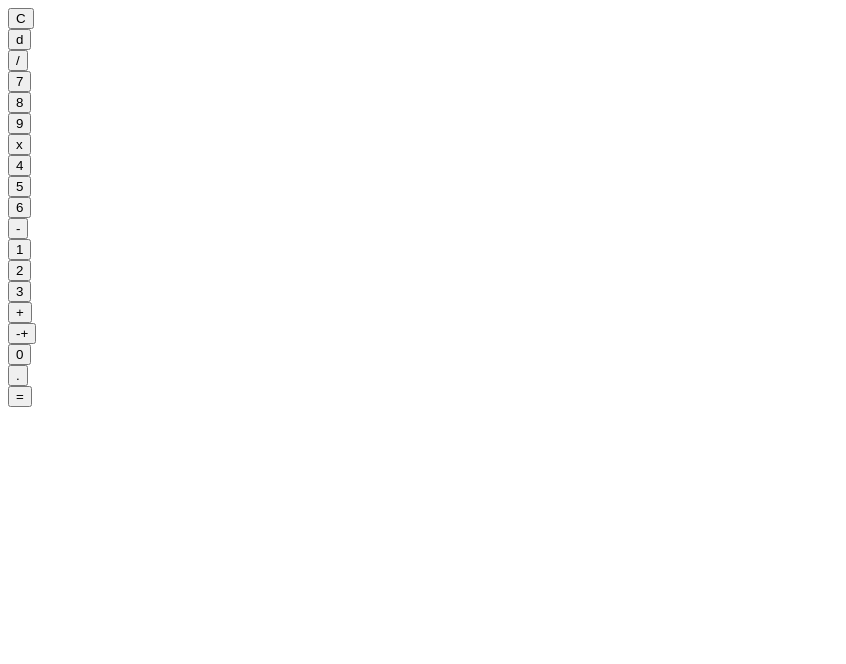
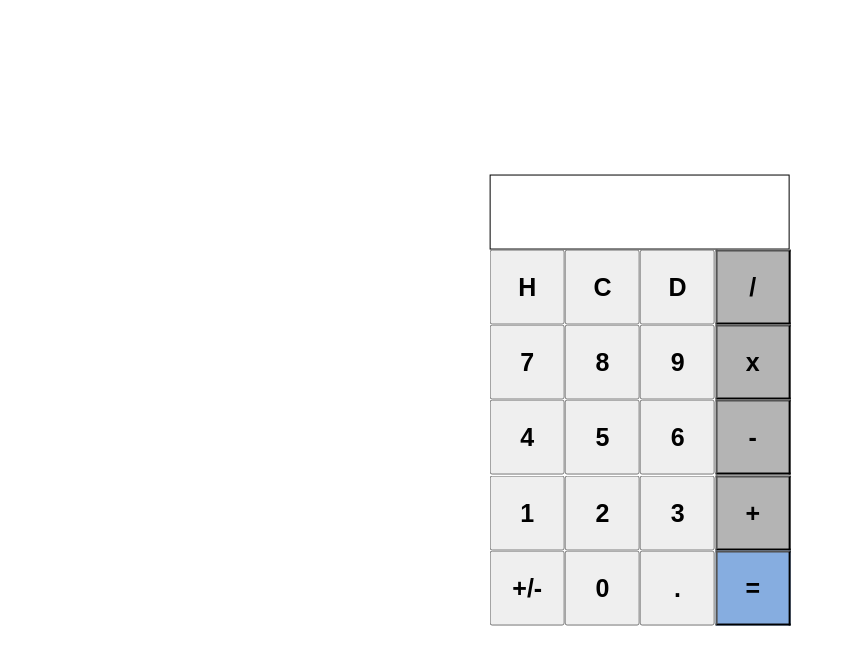
Before and after one commit to Super-Prime1/CSET-115-Weekly-Assignment-1, a plain HTML site: page index.html in a window 1280 px wide. Shown: the whole page, without its empty margins (0-846 px from the left). Drawn offline with Linux system fonts and the light colour scheme.

Commit message:
mostly finished project added history, clear, delete

```diff
--- a/115WeeklyA1.css
+++ b/115WeeklyA1.css
@@ -90,10 +90,13 @@
     background-color: rgb(180, 180, 180);
 }
 
-#\x button{
+#x button{
     background-color: rgb(180, 180, 180);
 }
 
+#divide button{
+    background-color: rgb(180, 180, 180);
+}
 
 .calculator{
   position: absolute;
@@ -101,3 +104,17 @@
   left: 50%;
   transform: translate(-50%, -50%);
 }
+
+.row4 button{
+    height: 75px;
+    width: 75px;
+    font-size: 25px;
+    font-weight: 700;
+    /* border: 1px solid rgb(204, 195, 195); */
+    margin: 0.1px;
+}
+
+.row4{
+    display: flex;
+    justify-content: center;
+}
--- a/115WeeklyA1.js
+++ b/115WeeklyA1.js
@@ -2,37 +2,39 @@ var func = "";
 var answer = 0;
 var num1 = 0;
 var num2 = 0;
+let history = [];
 
-// document.getElementById("zero").onclick = function click(){
-//     updateCalc(0);
-// }
+
+document.getElementById("zero").onclick = function click(){
+    updateCalc(0);
+}
 document.getElementById("one").onclick = function click(){
     updateCalc(1);
 }
 document.getElementById("two").onclick = function click(){
     updateCalc(2);
 }
-// document.getElementById("three").onclick = function click(){
-//     updateCalc(3);
-// };
-// document.getElementById("four").onclick = function click(){
-//     updateCalc(4);
-// };
-// document.getElementById("five").onclick = function click(){
-//     updateCalc(5);
-// };
-// document.getElementById("six").onclick = function click(){
-//     updateCalc(6);
-// };
-// document.getElementById("seven").onclick = function click(){
-//     updateCalc(7);
-// };
-// document.getElementById("eight").onclick = function click(){
-//     updateCalc(8);
-// };
-// document.getElementById("nine").onclick = function click(){
-//     updateCalc(9);
-// };
+document.getElementById("three").onclick = function click(){
+    updateCalc(3);
+};
+document.getElementById("four").onclick = function click(){
+    updateCalc(4);
+};
+document.getElementById("five").onclick = function click(){
+    updateCalc(5);
+};
+document.getElementById("six").onclick = function click(){
+    updateCalc(6);
+};
+document.getElementById("seven").onclick = function click(){
+    updateCalc(7);
+};
+document.getElementById("eight").onclick = function click(){
+    updateCalc(8);
+};
+document.getElementById("nine").onclick = function click(){
+    updateCalc(9);
+};
 
 
 
@@ -44,56 +46,82 @@ function updateCalc(value){
 
 
 function add(){
-    num1 = parseInt(document.getElementById("calc").innerText || 0);
+    num1 = parseFloat(document.getElementById("calc").innerText || 0);
     document.getElementById("calc").innerText = "";
     func = "add";
     console.log(func);
 }
 
 function sub(){
-    num1 = parseInt(document.getElementById("calc").innerText || 0);
+    num1 = parseFloat(document.getElementById("calc").innerText || 0);
     document.getElementById("calc").innerText = "";
     func = "sub";
     console.log(func);
 }
 
 function mul(){
-    num1 = parseInt(document.getElementById("calc").innerText || 0);
+    num1 = parseFloat(document.getElementById("calc").innerText || 0);
     document.getElementById("calc").innerText = "";
     func = "mul";
     console.log(func);
 }
 function div(){
-    num1 = parseInt(document.getElementById("calc").innerText || 0);
+    num1 = parseFloat(document.getElementById("calc").innerText || 0);
     document.getElementById("calc").innerText = "";
     func = "div";
     console.log(func);
 }
 
+function cle(){
+    calc.innerText = "";
+}
+
+function dot(){
+    calc.innerText += "."
+}
+
+function del(){
+    calc.innerText = calc.innerText.slice(0,-1);
+}
+
+function his(){
+    console.log(`History:`)
+    for(let i =0;i<history.length;i++){
+        console.log(history[i]);
+    }
+}
+
+
 function finish(){
-    num2 = parseInt(document.getElementById("calc").innerText);
-    console.log(num2);
+    num2 = parseFloat(document.getElementById("calc").innerText);
     if(func === "add"){
         answer = num1 + num2;
         calc.innerText = answer;
+        history.push(`${num1} + ${num2} = ${num1 + num2}`);
     }
     if(func === "sub"){
         answer = num1 - num2;
         calc.innerText = answer;
+        history.push(`${num1} - ${num2} = ${num1 - num2}`);
+
     }
-        if(func === "mul"){
+    if(func === "mul"){
         answer = num1 * num2;
         calc.innerText = answer;
+        history.push(`${num1} * ${num2} = ${num1 * num2}`);
+
     }
-            if(func === "div"){
+    if(func === "div"){
         answer = num1 / num2;
         calc.innerText = answer;
+        history.push(`${num1} / ${num2} = ${num1 / num2}`);
+
     }
 }
 
 
 function change(){
-    let num = parseInt(document.getElementById("calc").innerText || 0);
+    let num = parseFloat(document.getElementById("calc").innerText || 0);
     num = num * -1;
     document.getElementById("calc").innerText = num;
 
--- a/index.html
+++ b/index.html
@@ -1,87 +1,92 @@
 <!DOCTYPE html>
 <html lang="en">
 <head>
-    <style src="style.css"></style>
     <meta charset="UTF-8">
-    <meta name="viewport" content="width=<device-width>, initial-scale=1.0">
-    <title>Document</title>
+    <meta name="viewport" content="width=device-width, initial-scale=1.0">
+    <title>Calculator</title>
+    <link rel="stylesheet" href="115WeeklyA1.css">
 </head>
 <body>
-  <div class="Row1">
-     <div id="clear">
-        <button id="clear">C</button>
-     </div>
-        <div id="delete">
-            <button id="delete">d</button>
-
+    <div class="calculator">
+        <div class="container">
+            <div class="inputArea">
+                <p id="calc"></p>
+            </div>
         </div>
-        <div id="divide">
-            <button id="divide">/</button>
+         <div class="row4">
+            <div id="history">
+                <button id="his" onclick="his()">H</button>
+            </div>
+            <div id="clear">
+                <button id="clear" onclick="cle()">C</button>
+            </div>
+            <div id="delete">
+                <button id="del" onclick="del()">D</button>
+            </div>
+            <div id="divide">
+                <button id="div" onclick="div()">/</button>
+            </div>
+        </div>
+        <div class="row3">
+            <div id="7">
+                <button id="seven" onclick="click()">7</button>
+            </div>
+            <div id="8">
+                <button id="eight" onclick="click()">8</button>
+            </div>
+            <div id="9">
+                <button id="nine" onclick="click()">9</button>
+            </div>
+            <div id="x">
+                <button id="mul" onclick="mul()">x</button>
+            </div>
+        </div>
+        <div class="row2">
+            <div id="4">
+                <button id="four" onclick="click()">4</button>
+            </div>
+            <div id="5">
+                <button id="five" onclick="click()">5</button>
+            </div>
+            <div id="6">
+                <button id="six" onclick="click()">6</button>
+            </div>
+            <div id="-">
+                <button id="sub" onclick="sub()">-</button>
+            </div>
+        </div>
+        <div class="row1">
+            <div id="1">
+                <button id="one" onclick="click()">1</button>
+            </div>
+            <div id="2">
+                <button id="two" onclick="click()">2</button>
+            </div>
+            <div id="3">
+                <button id="three" onclick="click()">3</button>
+            </div>
+            <div id="+">
+                <button id="add" onclick="add()">+</button>
+            </div>
+        </div>
+        <div class="row0">
+            <div id="+-">
+                <button id="plusMinus" onclick="change()">+/-</button>
+            </div>
+            <div id="0">
+                <button id="zero" onclick="click()">0</button>
+            </div>
+            <div id=".">
+                <button id="dot" onclick="dot()">.</button>
+            </div>
+            <div id="=">
+                <button id="equals" onclick="finish()">=</button>
+            </div>
         </div>
 
 
- <div class="Row2">
-    <div id="7">
-        <button id="seven">7</button>
-    </div>
-    <div id="8">
-        <button id="eight">8</button>
-    </div>
-    <div id="9">
-        <button id="nine">9</button>
-    </div>
-    <div id="multi">
-        <button id="multi">x</button>
-    </div>
-
-<div class="Row3">
-     <div id="4">
-        <button id="four">4</button>
-     </div>
-    <div id="5">
-        <button id="five">5</button>
-    </div>
-    <div id="6">
-        <button id="six">6</button>
-    </div>
-    <div id="subtract">
-        <button id="subtract">-</button>
-    </div>
 
 
-<div class="Row4">
-   <div id="1">
-    <button id="one">1</button>
-   </div>
-    <div id="2">
-        <button id="two">2</button>
-    </div>
-    <div id="3">
-        <button id="three">3</button>
-    </div>
-    <div id="add">
-        <button id="add">+</button>
-    </div>
-
-    <div class="Row5">
-         <div id="-+">
-            <button id="plusMinus">-+</button>
-         </div>
-    <div id="0">
-        <button id="zero">0</button>
-    </div>
-    <div id="dot">
-        <button id="dot">.</button>
-    </div>
-    <div id="equals">
-        <button id="equals">=</button>
-    </div>
-    </div>
-</div>
-</div>
-  </div>
-</div>
-
-<script src="index.js"></script>
+    <script src="115WeeklyA1.js"></script>
 </body>
 </html>
```
